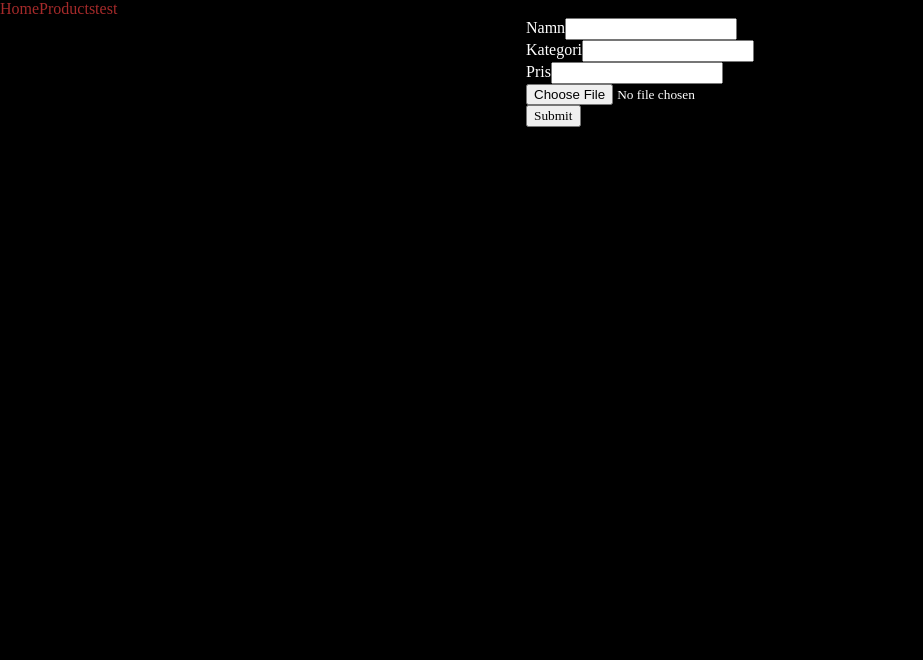
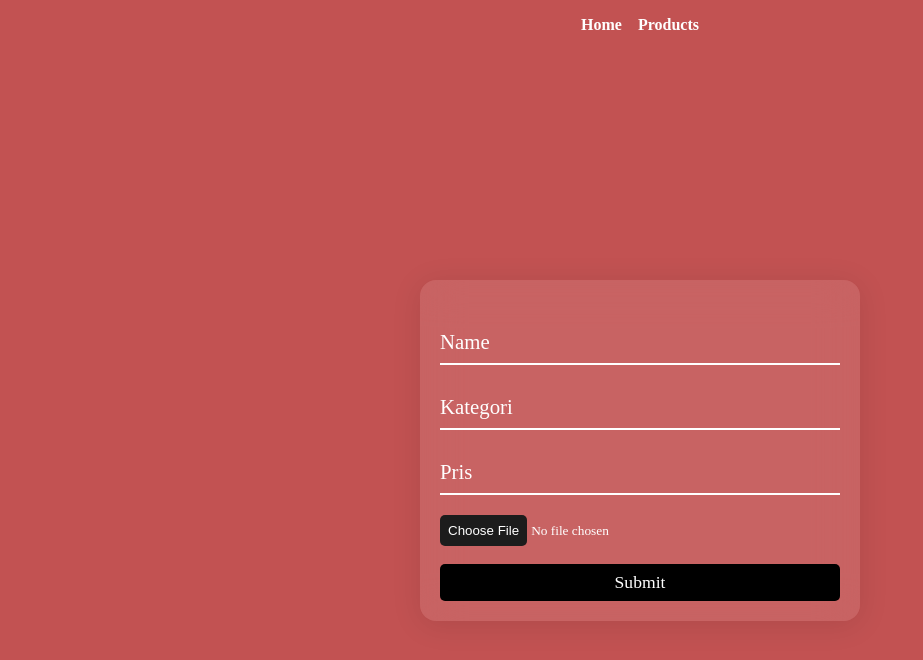
Before and after one commit to bagherhosseini/frontend-3-uppgift, a React (Create React App) app in the folder fornt-end-3/: page / in a window 1280 px wide. Shown: the top 660 px of the page, without its empty margins (0-923 px from the left). Built offline with nearby package versions, Linux system fonts and the light colour scheme.

Commit message:
add styles

```diff
--- a/fornt-end-3/package.json
+++ b/fornt-end-3/package.json
@@ -5,6 +5,11 @@
   "dependencies": {
     "@emotion/react": "^11.10.5",
     "@emotion/styled": "^11.10.5",
+    "@fortawesome/fontawesome-svg-core": "^6.2.1",
+    "@fortawesome/free-brands-svg-icons": "^6.2.1",
+    "@fortawesome/free-regular-svg-icons": "^6.2.1",
+    "@fortawesome/free-solid-svg-icons": "^6.2.1",
+    "@fortawesome/react-fontawesome": "^0.2.0",
     "@mui/material": "^5.11.2",
     "@testing-library/jest-dom": "^5.16.5",
     "@testing-library/react": "^13.4.0",
--- a/fornt-end-3/src/App.css
+++ b/fornt-end-3/src/App.css
@@ -36,8 +36,3 @@
     transform: rotate(360deg);
   }
 }
-
-.links{
-  color: brown;
-  text-decoration: none;
-}
--- a/fornt-end-3/src/App.js
+++ b/fornt-end-3/src/App.js
@@ -1,18 +1,21 @@
-import './App.css';
-import Test from './pages/test.js';
-import Home from './pages/Home.js';
-import UserProfile from './pages/Product.js';
-import ProductList from './pages/ProductList.js';
-import { BrowserRouter, Routes, Route, Link} from "react-router-dom";
+import "./App.css";
+import Home from "./pages/Home.js";
+import UserProfile from "./pages/Product.js";
+import ProductList from "./pages/ProductList.js";
+import Test from "./pages/test.js";
+import "./pages/style.scss";
+import { BrowserRouter, Routes, Route, Link } from "react-router-dom";
 
 function App() {
-
   return (
     <BrowserRouter>
-      <header >
-        <Link className='links' to="/">Home</Link>
-        <Link className='links' to="/ProductList">Products</Link>
-        <Link className='links' to="/test">test</Link>
+      <header>
+        <Link className="links" to="/">
+          Home
+        </Link>
+        <Link className="links" to="/ProductList">
+          Products
+        </Link>
       </header>
       <main>
         <Routes>
@@ -22,10 +25,8 @@ function App() {
           <Route path="/test" element={<Test />} />
         </Routes>
       </main>
-
-   </BrowserRouter>
-  )
-
+    </BrowserRouter>
+  );
 }
 
 export default App;
--- a/fornt-end-3/src/index.css
+++ b/fornt-end-3/src/index.css
@@ -1,20 +1,20 @@
 body {
   margin: 0;
-  font-family: -apple-system, BlinkMacSystemFont, 'Segoe UI', 'Roboto', 'Oxygen',
-    'Ubuntu', 'Cantarell', 'Fira Sans', 'Droid Sans', 'Helvetica Neue',
+  font-family: -apple-system, BlinkMacSystemFont, "Segoe UI", "Roboto", "Oxygen",
+    "Ubuntu", "Cantarell", "Fira Sans", "Droid Sans", "Helvetica Neue",
     sans-serif;
   -webkit-font-smoothing: antialiased;
   -moz-osx-font-smoothing: grayscale;
-  background-color: black;
+  background-color: rgb(194, 82, 82);
   color: white;
 }
 
 code {
-  font-family: source-code-pro, Menlo, Monaco, Consolas, 'Courier New',
+  font-family: source-code-pro, Menlo, Monaco, Consolas, "Courier New",
     monospace;
 }
 
-main{
+main {
   display: flex;
   justify-content: center;
 }
--- a/fornt-end-3/src/pages/Home.js
+++ b/fornt-end-3/src/pages/Home.js
@@ -1,63 +1,107 @@
-import{useState} from 'react';
-import Axios from 'axios';
-import './style.scss';
+import { useState } from "react";
+import Axios from "axios";
+import "./style.scss";
 
-export default function Home(){
-  const [imageurl, setImageurl] = useState('')
-  const [name, setName] = useState('');
-  const [categori, setCategori] = useState('');
-  const [price, setPrice] = useState('');
+export default function Home() {
+  const [imageurl, setImageurl] = useState("");
+  const [name, setName] = useState("");
+  const [categori, setCategori] = useState("");
+  const [price, setPrice] = useState("");
   const Intprice = Number(price);
 
-  const handlechange = (event) =>{
+  const handlechange = (event) => {
     const file = event.target.files[0];
-    const formData = new FormData()
-    formData.append('file', file)
-    formData.append('upload_preset', 'emjgys7r')
-    Axios.post('https://api.cloudinary.com/v1_1/dddzde2ks/image/upload', formData).then(response =>{
+    const formData = new FormData();
+    formData.append("file", file);
+    formData.append("upload_preset", "emjgys7r");
+    Axios.post(
+      "https://api.cloudinary.com/v1_1/dddzde2ks/image/upload",
+      formData
+    ).then((response) => {
       setImageurl(response.data.secure_url);
     });
-  }
+  };
 
-  const handleSubmit = async (e) =>{
-    e.preventDefault()
+  const handleSubmit = async (e) => {
+    e.preventDefault();
 
-    const newProduct ={
-      name : name,
+    const newProduct = {
+      name: name,
       categori: categori,
-      price : Intprice,
-      imageUrl : imageurl
-    }
+      price: Intprice,
+      imageUrl: imageurl,
+    };
 
-    const res = await fetch('http://localhost:3001/products', {
-      method:'POST',
+    const res = await fetch("http://localhost:3001/products", {
+      method: "POST",
       headers: {
-      'Content-Type': 'application/json'
+        "Content-Type": "application/json",
       },
-      body: JSON.stringify(newProduct)
-    })
+      body: JSON.stringify(newProduct),
+    });
     console.log(res);
-  }
+  };
 
   return (
-    <form onSubmit={handleSubmit}>
+    <form className="" onSubmit={handleSubmit}>
+      <div className="add-product-form">
+        <div className="add-product-content">
+          <div class="form__group field">
+            <input
+              type="input"
+              class="form__field"
+              placeholder="Name"
+              name="name"
+              id="name"
+              value={name}
+              onChange={(e) => setName(e.target.value)}
+              required
+            ></input>
+            <label for="name" class="form__label">
+              Name
+            </label>
+          </div>
 
-      <label>Namn</label>
-      <input type="text" value={name} onChange={(e)=> setName(e.target.value)} required></input>
-      <br></br>
+          <div class="form__group field">
+            <input
+              type="input"
+              class="form__field"
+              placeholder="Kategori"
+              name="Kategori"
+              id="Kategori"
+              value={categori}
+              onChange={(e) => setCategori(e.target.value)}
+              required
+            ></input>
+            <label for="Kategori" class="form__label">
+              Kategori
+            </label>
+          </div>
+          <div class="form__group field">
+            <input
+              type="number"
+              class="form__field"
+              placeholder="Pris"
+              name="Pris"
+              id="Pris"
+              value={price}
+              onChange={(e) => setPrice(e.target.value)}
+              required
+            ></input>
+            <label for="Pris" class="form__label">
+              Pris
+            </label>
+          </div>
 
-      <label>Kategori</label>
-      <input type="text" value={categori} onChange={(e)=> setCategori(e.target.value)} required></input>
-      <br></br>
+          <div className="upload-img">
+            <input type="file" name="file" onChange={handlechange} />
+          </div>
 
-      <label>Pris</label>
-      <input type="text" value={price} onChange={(e)=> setPrice(e.target.value)} required></input>
-      <br></br>
+          <br></br>
 
-      <input type="file" name="file" onChange={handlechange}/>
-      <br></br>
-
-      <button>Submit</button>
+          <button className="submit-btn">Submit</button>
+        </div>
+      </div>
     </form>
   );
 }
--- a/fornt-end-3/src/pages/ProductList.js
+++ b/fornt-end-3/src/pages/ProductList.js
@@ -1,11 +1,11 @@
 import React, { useState, useEffect } from "react";
 import "./style.scss";
-import {Link} from "react-router-dom";
+import { Link } from "react-router-dom";
 
 export default function ProductList() {
   const [data, setData] = useState([]);
   const [filter, setFilter] = useState(1);
-  const [selectValue, setSelectValue] = useState('none');
+  const [selectValue, setSelectValue] = useState("none");
 
   useEffect(() => {
     async function fetchData() {
@@ -41,51 +41,75 @@ export default function ProductList() {
   function handleChangeSort(event) {
     setSelectValue(event.target.value);
   }
-  const filteredData = [...data].filter(item => item.price <= 20300);
-  const filterdata = (filter === 1) ? data : filteredData;
+  const filteredData = [...data].filter((item) => item.price <= 20300);
+  const filterdata = filter === 1 ? data : filteredData;
 
-  const sortedbyasc = [...filterdata].sort((a, b) => a.name.localeCompare(b.name));
-  const sortedbydesc = [...filterdata].sort((a, b) => b.name.localeCompare(a.name));
+  const sortedbyasc = [...filterdata].sort((a, b) =>
+    a.name.localeCompare(b.name)
+  );
+  const sortedbydesc = [...filterdata].sort((a, b) =>
+    b.name.localeCompare(a.name)
+  );
 
-  const sortfilterdata = (selectValue === "asc")? sortedbyasc :(selectValue === "desc")? sortedbydesc : filterdata;
+  const sortfilterdata =
+    selectValue === "asc"
+      ? sortedbyasc
+      : selectValue === "desc"
+      ? sortedbydesc
+      : filterdata;
 
   return (
     <div className="product-container">
-      <h3>Alla produkter</h3>
-
-      <form>
-        <label>
-          <input type="radio" name="filter" value= '1' checked={filter === 1} onChange={handleChangeFilter}/>
-          Option 1
-        </label>
-        <label>
-          <input type="radio" name="filter" value='2' checked={filter === 2} onChange={handleChangeFilter}/>
-          Option 2
-        </label>
-      </form>
-
+      <div className="filter-sort">
         <select onChange={handleChangeSort}>
           <option value="none">None</option>
           <option value="asc">A-Z</option>
           <option value="desc">Z-A</option>
         </select>
+        <form className="filter">
+          <label>
+            <input
+              type="radio"
+              name="filter"
+              value="1"
+              checked={filter === 1}
+              onChange={handleChangeFilter}
+            />
+            Alla produkter
+          </label>
+          <label>
+            <input
+              type="radio"
+              name="filter"
+              value="2"
+              checked={filter === 2}
+              onChange={handleChangeFilter}
+            />
+            Under 20300 SEK
+          </label>
+        </form>
+      </div>
 
       {sortfilterdata ? (
         <ul className="products">
-          { sortfilterdata && sortfilterdata.map((item) => (
+          {sortfilterdata &&
+            sortfilterdata.map((item) => (
               <li className="product" key={item.id}>
-                <Link className='links' to={`/Product/${item.id}`}>test</Link>
+                <Link className="links" to={`/Product/${item.id}`}>
                   <div className="product-content">
                     <img src={item.imageUrl} alt="product piture"></img>
                     <p className="productname">{item.name}</p>
+
+                    <div className="btn">
                       <p>{item.price} SEK</p>
                       <button onClick={handleDelete} name={item.id}>
-                    Radera
+                        🗑️
                       </button>
                     </div>
+                  </div>
+                </Link>
               </li>
-            ))
-          }
+            ))}
         </ul>
       ) : (
         <p>Loading data...</p>
--- a/fornt-end-3/src/pages/style.scss
+++ b/fornt-end-3/src/pages/style.scss
@@ -1,3 +1,20 @@
+$primary: #ff6969;
+$secondary: #ff0000;
+$white: #fff;
+$gray: white;
+
+::-webkit-scrollbar {
+  width: 6px;
+  background: transparent;
+
+  background-color: #4242426d;
+}
+
+::-webkit-scrollbar-thumb {
+  background: #ffffff;
+  border-radius: 6px;
+}
+
 * {
   font-family: "Times New Roman", Times, serif;
 }
@@ -40,16 +57,191 @@ ul {
 
     & .product {
       border-radius: 15px;
-      background-color: #1c1c1c;
       padding: 16px;
       display: flex;
       justify-content: center;
+      background: rgba(255, 255, 255, 0.1);
+      border-radius: 16px;
+      box-shadow: 0 4px 30px rgba(0, 0, 0, 0.1);
+      backdrop-filter: blur(20px);
+      -webkit-backdrop-filter: blur(20px);
       & .product-content {
         & img {
           width: 259px;
           aspect-ratio: 1 / 1;
+          transition: all 0.2s ease-in-out;
+          &:hover {
+            transform: scale(1.1);
+            transition: all 0.2s ease-in-out;
+          }
+        }
+
+        & .btn {
+          width: 100%;
+          display: flex;
+          margin-top: 20px;
+          justify-content: space-around;
+          align-items: center;
+          & button {
+            border: none;
+            outline: none;
+            background: none;
+            color: white;
+            padding: 8px;
+            border-radius: 8px;
+            cursor: pointer;
+          }
         }
       }
     }
   }
+  & .filter-sort {
+    display: flex;
+    justify-content: space-between;
+    padding: 0 17px;
+    & .filter {
+      display: flex;
+      flex-direction: column;
+    }
+    & select {
+      border: none;
+      outline: none;
+      background-color: #ffffff;
+      border-radius: 8px;
+      color: rgb(0, 0, 0);
+      padding: 8px;
+    }
+  }
 }
+
+.form__group {
+  position: relative;
+  padding: 15px 0 0;
+  margin-top: 10px;
+  width: 100%;
+}
+
+.form__field {
+  font-family: inherit;
+  width: 100%;
+  border: 0;
+  border-bottom: 2px solid $gray;
+  outline: 0;
+  font-size: 1.3rem;
+  color: $white;
+  padding: 7px 0;
+  background: transparent;
+  transition: border-color 0.2s;
+
+  &::placeholder {
+    color: transparent;
+  }
+
+  &:placeholder-shown ~ .form__label {
+    font-size: 1.3rem;
+    cursor: text;
+    top: 20px;
+  }
+}
+
+.form__label {
+  position: absolute;
+  top: 0;
+  display: block;
+  transition: 0.2s;
+  font-size: 1rem;
+  color: $gray;
+}
+
+.form__field:focus {
+  ~ .form__label {
+    position: absolute;
+    top: 0;
+    display: block;
+    transition: 0.2s;
+    font-size: 1rem;
+
+    font-weight: 700;
+  }
+  padding-bottom: 6px;
+  font-weight: 700;
+  border-width: 3px;
+  border-image: linear-gradient(to right, $primary, $secondary);
+  border-image-slice: 1;
+}
+/* reset input */
+.form__field {
+  &:required,
+  &:invalid {
+    box-shadow: none;
+  }
+}
+
+.upload-img {
+  margin-top: 20px;
+  & input::file-selector-button {
+    border: none;
+    outline: none;
+    background-color: #1c1c1c;
+    color: white;
+    padding: 8px;
+    border-radius: 5px;
+    cursor: pointer;
+  }
+}
+
+.submit-btn {
+  border: none;
+  outline: none;
+  background-color: rgb(0, 0, 0);
+  color: white;
+  padding: 8px;
+  border-radius: 5px;
+  cursor: pointer;
+  width: 100%;
+  font-size: 1.1em;
+}
+
+.add-product-form {
+  width: 100%;
+  height: 100vh;
+  display: flex;
+  justify-content: center;
+  align-items: center;
+  & .add-product-content {
+    width: 400px;
+    display: flex;
+    flex-direction: column;
+    background: rgba(255, 255, 255, 0.1);
+    border-radius: 16px;
+    box-shadow: 0 4px 30px rgba(0, 0, 0, 0.1);
+    backdrop-filter: blur(20px);
+    -webkit-backdrop-filter: blur(20px);
+    padding: 20px;
+  }
+}
+
+//for app.js
+header {
+  display: flex;
+  align-items: center;
+  justify-content: center;
+  height: 50px;
+
+  & .links {
+    display: flex;
+    align-items: center;
+    text-align: center;
+    padding: 0 8px;
+    height: 100%;
+
+    color: white;
+    text-decoration: none;
+    font-weight: 700;
+  }
+}
+
+.links {
+  text-decoration: none;
+  color: white;
+}
--- a/fornt-end-3/src/pages/test.js
+++ b/fornt-end-3/src/pages/test.js
@@ -1,12 +1,20 @@
-import { useState,useEffect } from "react";
-import React from 'react';
+import React, { useState, useEffect } from "react";
+import "./style1.scss";
 
-export default function Test() {
-
-
+export default function test() {
   return (
-    <div>
-      ok
+    <div class="form__group field">
+      <input
+        type="input"
+        class="form__field"
+        placeholder="Name"
+        name="name"
+        id="name"
+        required
+      />
+      <label for="name" class="form__label">
+        Name
+      </label>
     </div>
   );
 }
```
Also changed, not shown: fornt-end-3/src/data/db.json (+0 -7 lines), fornt-end-3/src/pages/product.js (+10 -10 lines), fornt-end-3/src/pages/style1.scss (added), 1 other file (tests, documents, lock files or other folders). Lines whose indentation alone changed are shown as unchanged.
